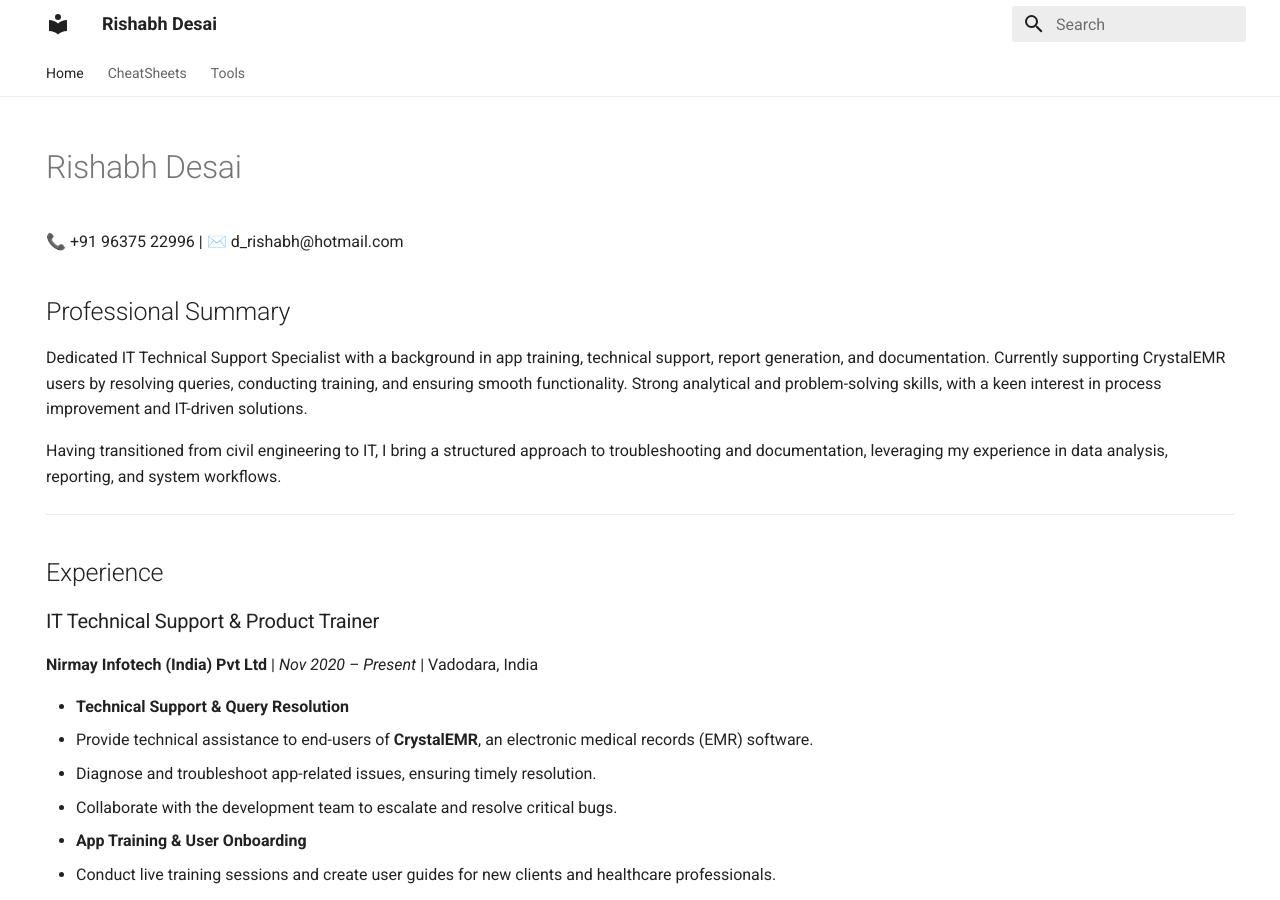
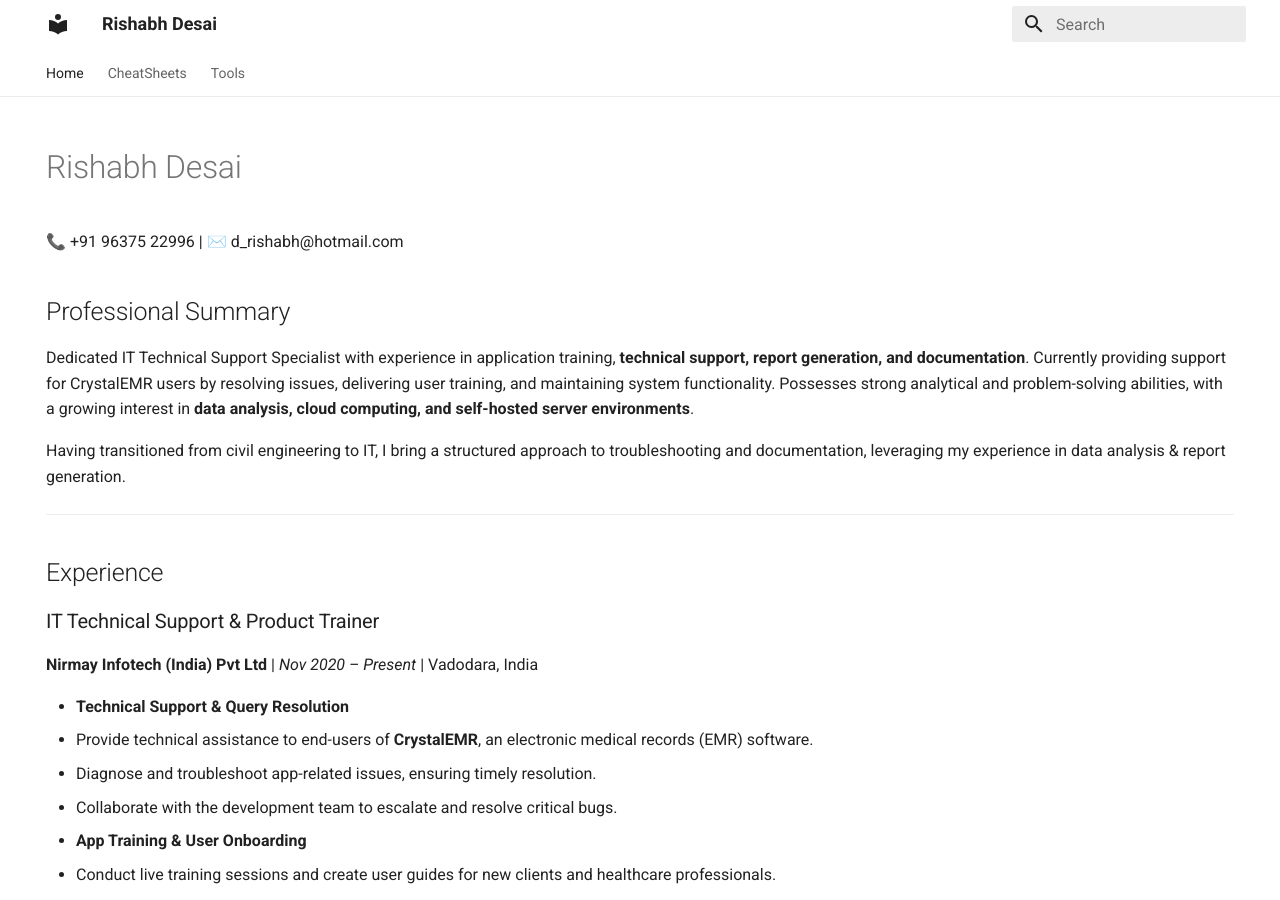
Before and after one commit to rishabdesai/mkdocs-cv, an MkDocs documentation site: the page built from docs/index.md, in a window 1280 px wide and 900 px high. Built offline with MkDocs 1.6.1 and Material for MkDocs 9.7.7, drawn with Linux system fonts in a browser that asks for light colours.

Commit message:
summary updated

```diff
--- a/docs/index.md
+++ b/docs/index.md
@@ -10,9 +10,10 @@ hide:
 
 ## Professional Summary
 
-Dedicated IT Technical Support Specialist with a background in app training, technical support, report generation, and documentation. Currently supporting CrystalEMR users by resolving queries, conducting training, and ensuring smooth functionality. Strong analytical and problem-solving skills, with a keen interest in process improvement and IT-driven solutions.
+Dedicated IT Technical Support Specialist with experience in application training, **technical support, report generation, and documentation**. Currently providing support for CrystalEMR users by resolving issues, delivering user training, and maintaining system functionality. Possesses strong analytical and problem-solving abilities, with a growing interest in **data analysis, cloud computing, and self-hosted server environments**.
 
-Having transitioned from civil engineering to IT, I bring a structured approach to troubleshooting and documentation, leveraging my experience in data analysis, reporting, and system workflows.
+Having transitioned from civil engineering to IT, I bring a structured approach to troubleshooting and documentation, leveraging my experience in data analysis & report generation.
+
 
 ---
 
```
